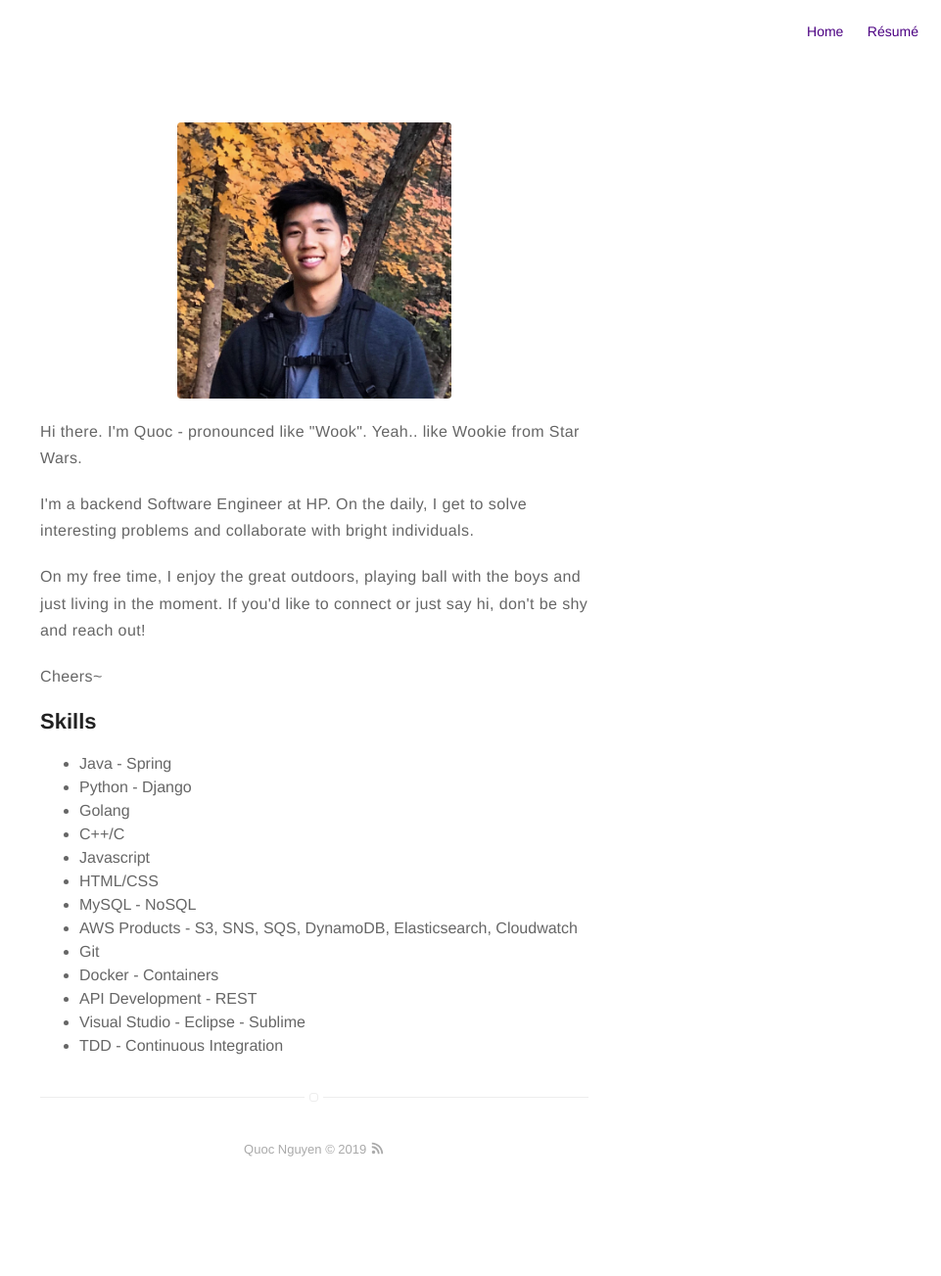
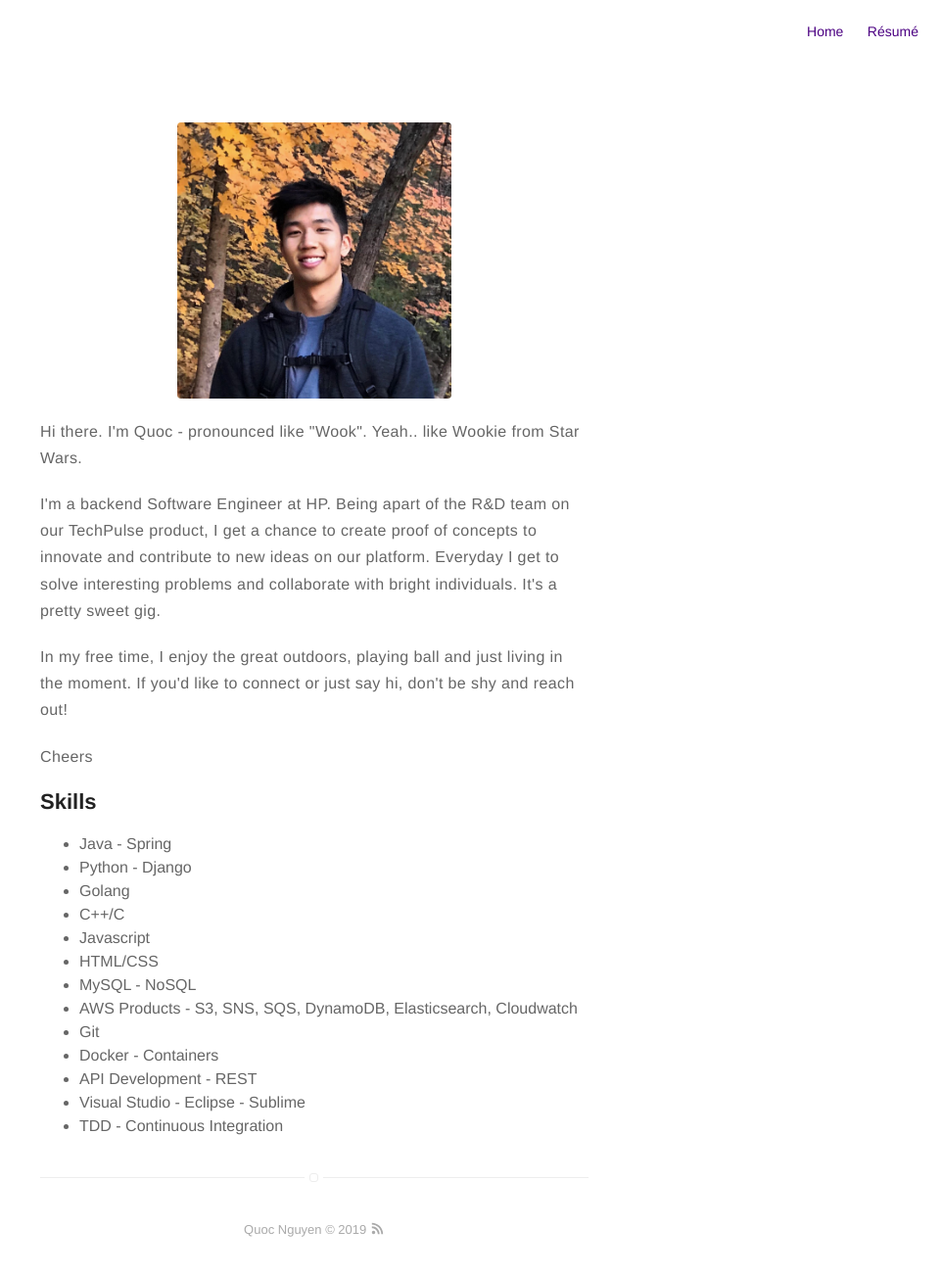
Before and after one commit to qngn93/qngn93.github.io, a Jekyll site: the page built from about.md, in a window 1280 px wide. Shown: the whole page at 98% size, without its empty margins (319-1280 px from the left). Built offline with Jekyll 4.4.1, drawn with Linux system fonts in a browser that asks for light colours; before the commit the page ends 1221 px from its top, so only the background shows below that.

Commit message:
Update about.md

```diff
--- a/about.md
+++ b/about.md
@@ -6,13 +6,13 @@ layout: page
 
 <p>Hi there. I'm Quoc - pronounced like "Wook". Yeah.. like Wookie from Star Wars.</p>
 
-<p>I'm a backend Software Engineer at HP. On the daily, I get to solve interesting problems and collaborate with bright individuals.
+<p>I'm a backend Software Engineer at HP. Being apart of the R&D team on our TechPulse product, I get a chance to create proof of concepts to innovate and contribute to new ideas on our platform. Everyday I get to solve interesting problems and collaborate with bright individuals. It's a pretty sweet gig.
 </p>
 
-<p>On my free time, I enjoy the great outdoors, playing ball with the boys and just living in the moment. If you'd like to connect or just say hi, don't be shy and reach out!
+<p>In my free time, I enjoy the great outdoors, playing ball and just living in the moment. If you'd like to connect or just say hi, don't be shy and reach out!
 </p>
 
-<p>Cheers~
+<p>Cheers
 </p>
 
 <h2>Skills</h2>
```
